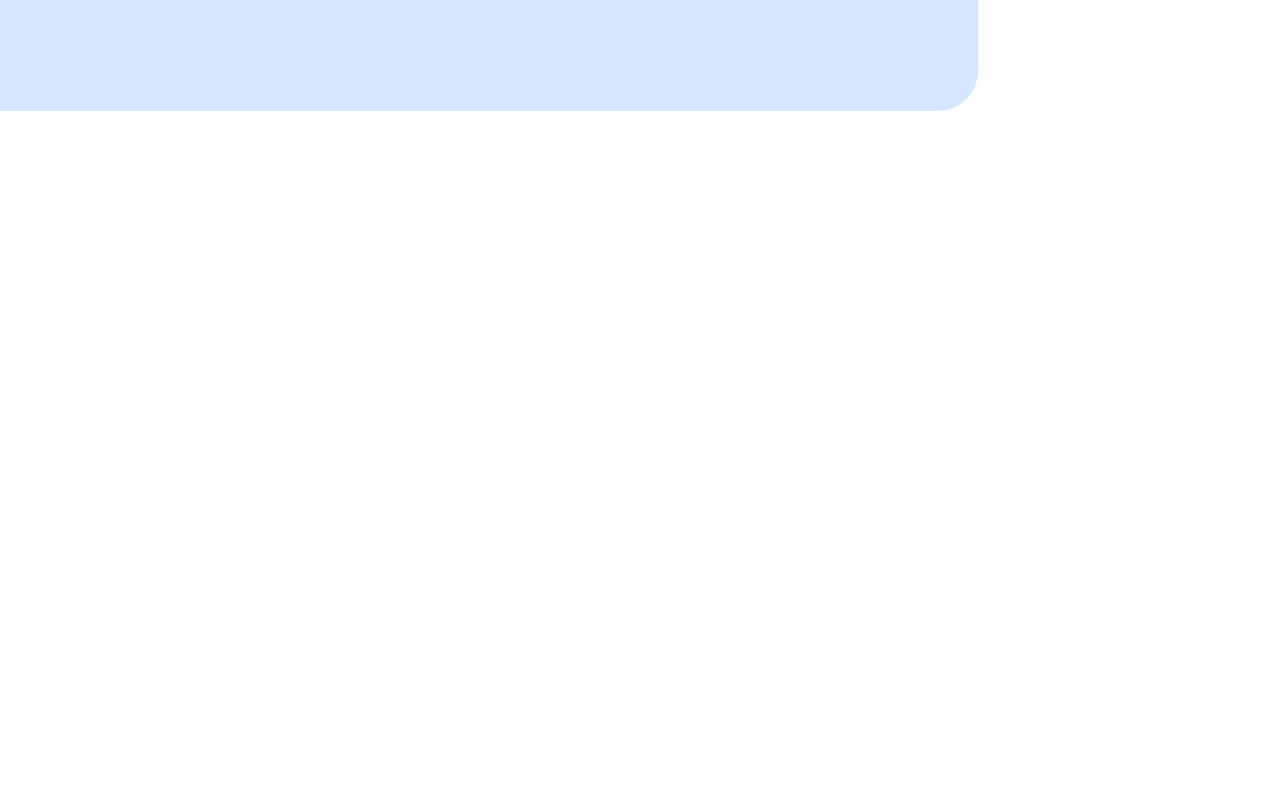
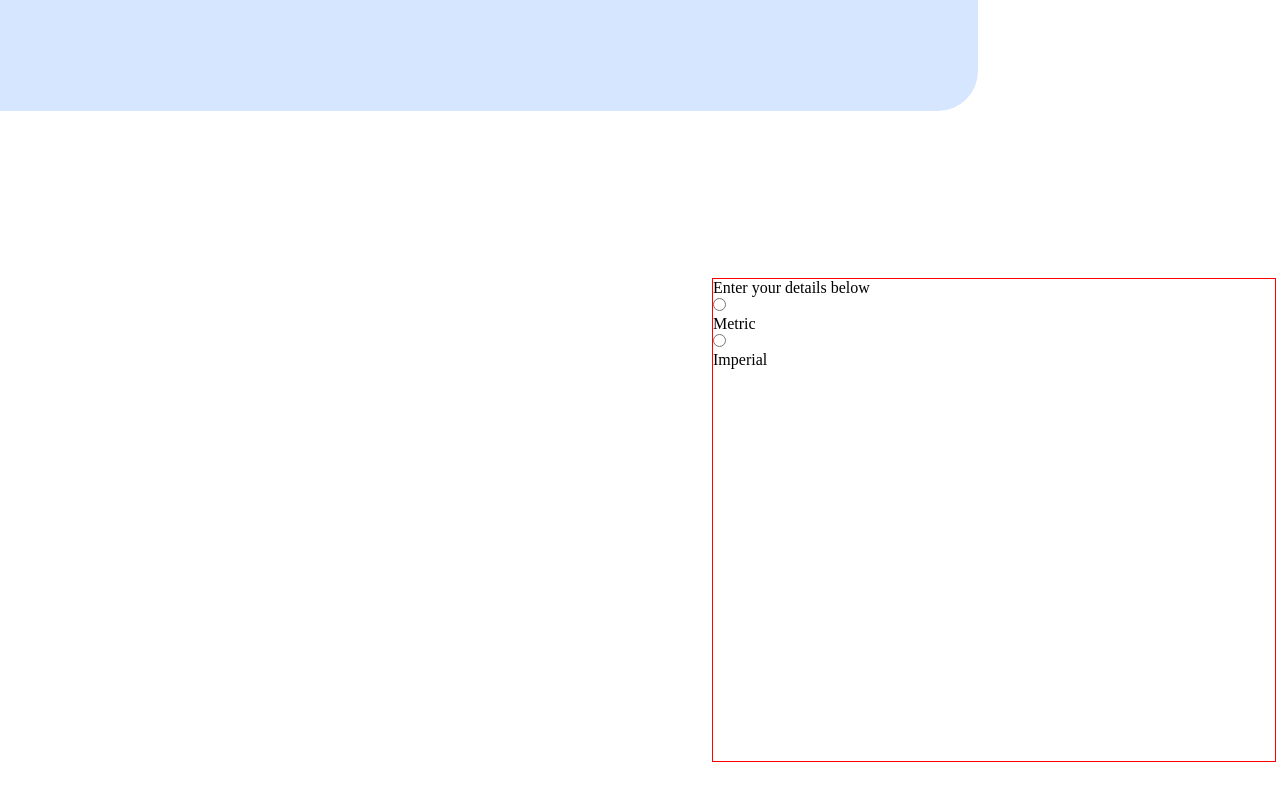
Before and after one commit to MrShota/bmi-calculator, a plain HTML site: page starter-code/index.html in a window 1280 px wide. Shown: the part 626-1426 px from the top of the page. Drawn offline with Linux system fonts and the light colour scheme.

Commit message:
add radio btns

```diff
--- a/starter-code/index.html
+++ b/starter-code/index.html
@@ -23,9 +23,19 @@
           BMI is not the sole determinant of a healthy weight, it offers a valuable starting point to evaluate your
           overall health and well-being.</p>
       </div>
-      <!-- <div class="calculatorContainer">
+      <div class="calculatorContainer">
+        <p>Enter your details below</p>
+        <div class="forCheks">
+          <form action="#">
+            <input type="radio" id="metric" name="measurement"> <br>
+            <label for="metric">Metric</label> <br>
+            <input type="radio" id="imperial" name="measurement"> <br>
+            <label for="imperial">Imperial</label>
+          </form>
+        </div>
 
-      </div> -->
+
+      </div>
 
     </div>
   </div>
--- a/starter-code/style.css
+++ b/starter-code/style.css
@@ -29,18 +29,16 @@
     height: 737px;
     border-radius: 0 0 40px 0;
     background-color: #D6E6FE;
+    font-weight: inter;
+}
 
-    font-weight: inter;
-
-    /* border: 1px solid green; */
-
-}
 .welcomeLogo {
     width: 64px;
     height: 64px;
     margin-top: 75px;
     margin-left: 116px;
 }
+
 .welcomeSpan {
     width: 465px;
     height: 96px;
@@ -49,7 +47,13 @@
     font-size: 18.5px;
     line-height: 24px;
     color: var(--gray);
-    /* border: 1px solid red; */
+}
 
-
+.calculatorContainer {
+    width: 564px;
+    height: 484px;
+    position: absolute;
+    margin-top: 167px;
+    margin-left: 712px;
+    border: 1px solid red;
 }
```
